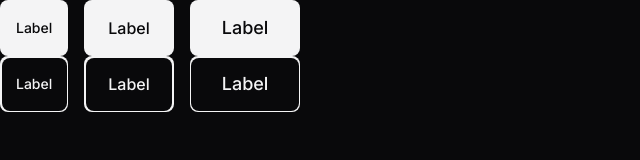
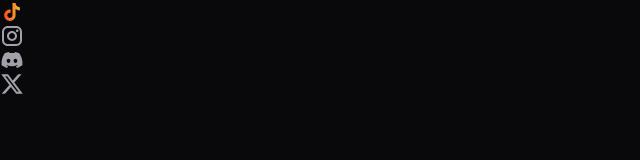
Before and after one commit to lucasestanis/zigen, a plain HTML site: page index.html in a window 1280 px wide. Shown: the whole page, without its empty margins (0-640 px from the left). Drawn offline with Linux system fonts and the light colour scheme.

Commit message:
componente de menu e social links

```diff
--- a/index.html
+++ b/index.html
@@ -15,25 +15,9 @@
 </head>
 <body>
 
-    <div class="flex gap-1">
-            <a href="#" class="btn btn-sm">Label</a>
-            <a href="#" class="btn btn-md">Label</a>
-            <button class="btn btn-lg">Label</button>
-    </div>
-
-    <div class="flex gap-1">
-            <a
-                aria-label="Label"
-                href="#" class="btn btn-sm">
-            </a>
-            <a
-                aria-label="Label"
-                href="#" class="btn btn-md">
-            </a>
-            <button
-                aria-label="Label"
-                class="btn btn-lg">
-            </button>
-    </div>
+    <a href="#" class="social" aria-label="tiktok"></a>
+    <a href="#" class="social" aria-label="instagram"></a>
+    <a href="#" class="social" aria-label="discord"></a>
+    <a href="#" class="social" aria-label="twitter"></a>
 </body>
 </html>
--- a/styles/global.css
+++ b/styles/global.css
@@ -76,6 +76,17 @@ a{
     color: inherit;
 }
 
+a:hover{
+    background: linear-gradient(
+        90deg,
+        var(--brand-color-secondary) 0%,
+        var(--brand-color-primary) 100%
+    );
+    -webkit-background-clip: text;
+    background-clip: text;
+    color: transparent;
+}
+
 ul[role="list"]{
     list-style: none;
 }
--- a/styles/index.css
+++ b/styles/index.css
@@ -1,3 +1,4 @@
 @import url(global.css);
 @import url(utility.css);
 @import url(buttons.css);
+@import url(social.css);
--- /dev/null
+++ b/styles/social.css
@@ -0,0 +1,35 @@
+a.social{
+    --bg-img: "";
+    background-image: var(--bg-img);
+    width: 1.5rem;
+    height: 1.5rem;
+    display: block;
+
+    -webkit-background-clip: initial;
+    background-clip: initial;
+
+    &[aria-label="tiktok"]{
+    --bg-img: url(../assets/icons/tiktok.svg);
+    &:hover{
+        --bg-img: url(../assets/icons/tiktokhover.svg);
+        }
+    }
+    &[aria-label="instagram"]{
+    --bg-img: url(../assets/icons/instagram.svg);
+    &:hover{
+        --bg-img: url(../assets/icons/instagramhover.svg);
+        }
+    }
+    &[aria-label="discord"]{
+    --bg-img: url(../assets/icons/discord.svg);
+    &:hover{
+        --bg-img: url(../assets/icons/discordhover.svg);
+        }
+    }
+    &[aria-label="twitter"]{
+    --bg-img: url(../assets/icons/twitter.svg);
+    &:hover{
+        --bg-img: url(../assets/icons/twitterhover.svg);
+        }
+    }
+}
```
Also changed, not shown: assets/icons/discord.svg (renamed from assets/icons/ic_baseline-discord.svg), assets/icons/discordhover.svg (added), assets/icons/instagram.svg (renamed from assets/icons/mdi_instagram.svg), assets/icons/instagramhover.svg (added), assets/icons/tiktok.svg (renamed from assets/icons/ic_baseline-tiktok.svg), assets/icons/tiktokhover.svg (added), assets/icons/twitter.svg (renamed from assets/icons/ri_twitter-x-fill.svg), assets/icons/twitterhover.svg (added).
